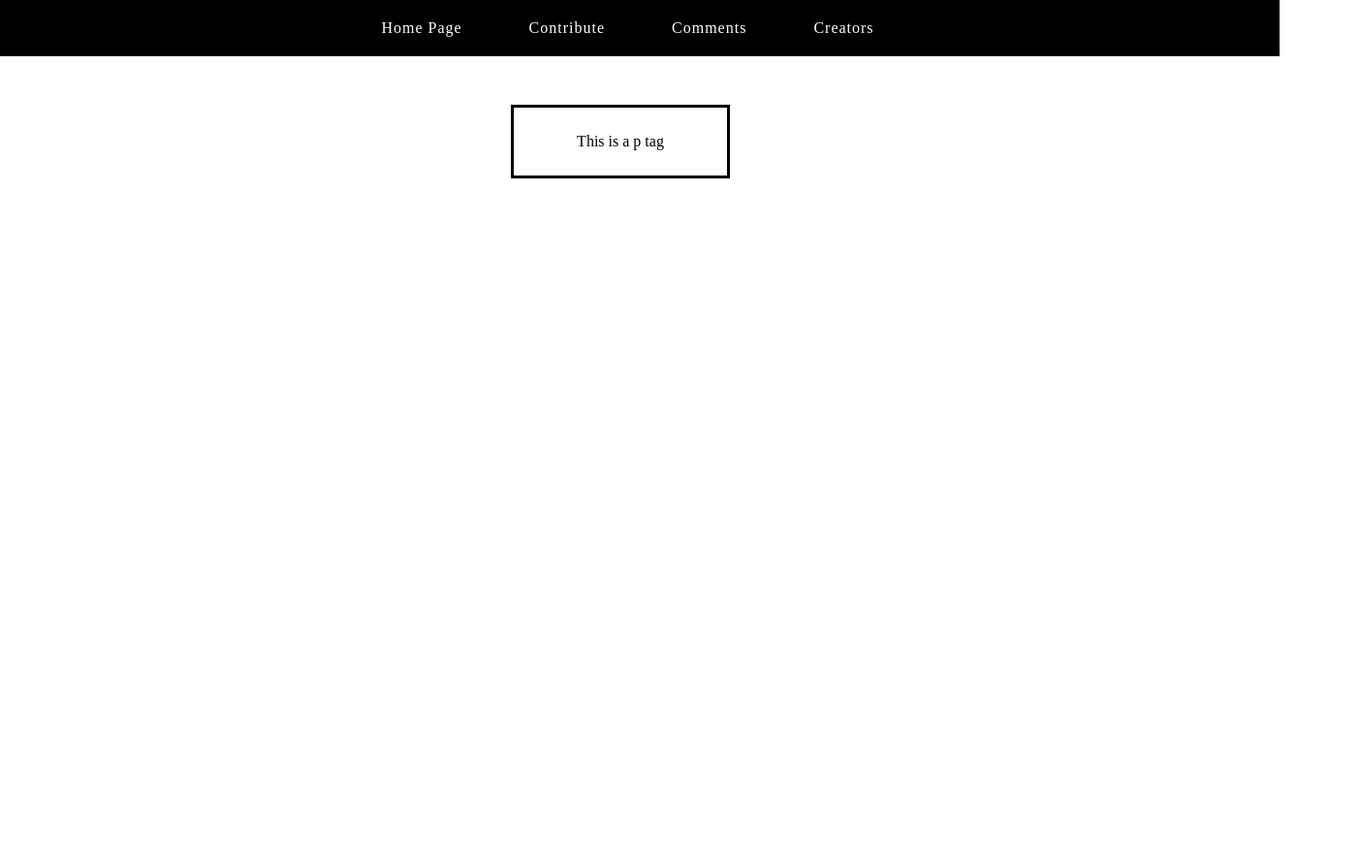
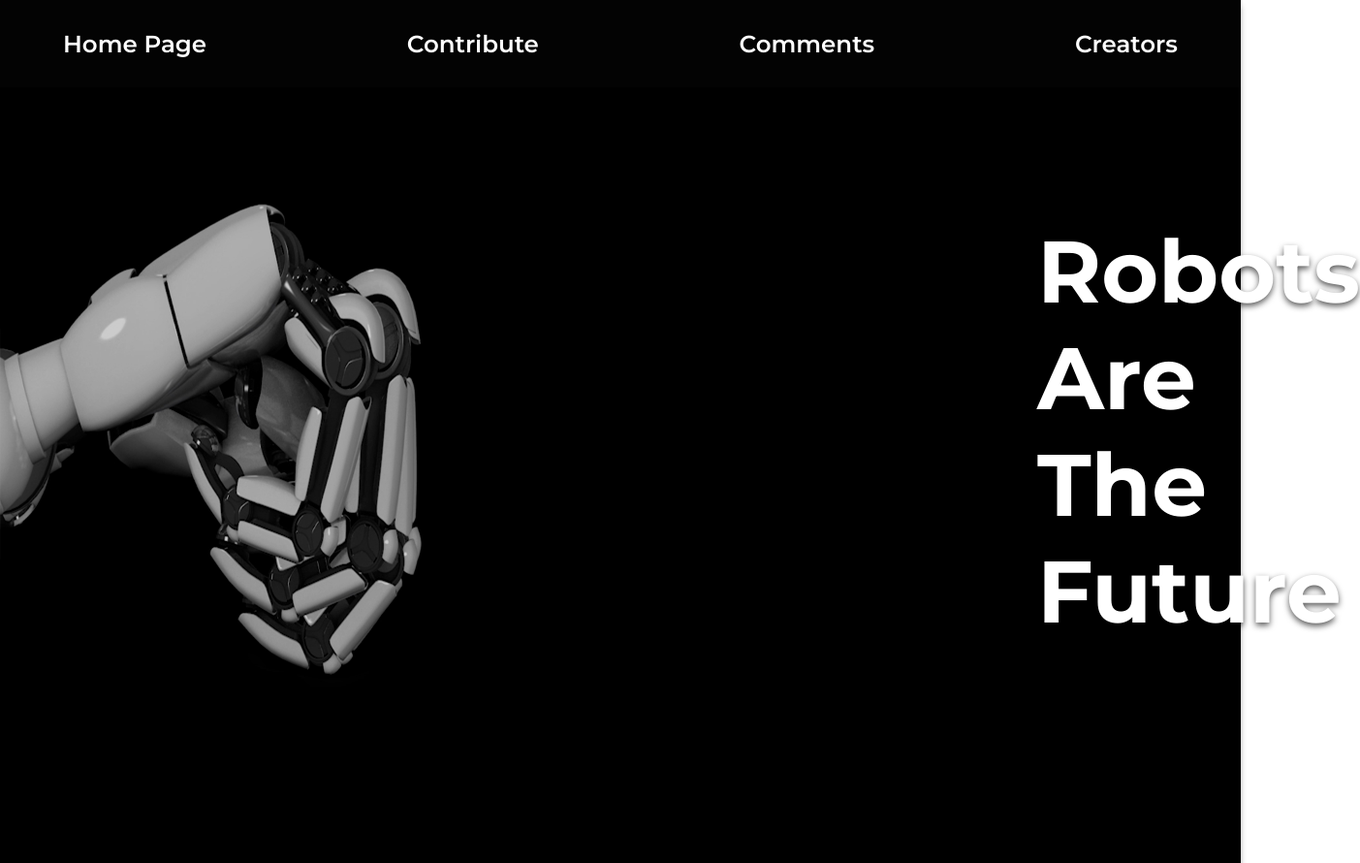
Before and after one commit to IYTihonov22/ADIC, a plain HTML site: page index.html in a window 1280 px wide. Shown: the whole page at 97% size, 1403 px wide, since content can reach past the window. Before the commit the page ends 800 px from the top, so only its background shows below. Drawn offline with Linux system fonts and the light colour scheme.

Commit message:
Remade the header, added welcome page

```diff
--- a/index.html
+++ b/index.html
@@ -3,23 +3,28 @@
 <head>
     <title>ADIC</title>
     <link rel="stylesheet" href="styles/style.css">
-
+    <link rel="preconnect" href="https://fonts.googleapis.com">
+    <link rel="preconnect" href="https://fonts.gstatic.com" crossorigin>
+    <link href="https://fonts.googleapis.com/css2?family=Montserrat:wght@500;600;700&display=swap" rel="stylesheet">
 </head>
 
 <body>
-<header>
-<nav>
-
+    <div class="header">
+        <div class="nav">
             <a href="#">Home Page</a>
             <a href="#">Contribute</a>
             <a href="#">Comments</a>
             <a href="#">Creators</a>
-
- </nav>
- </header>
- <div class="textbox">
-    <p>This is a p tag</p>
+            <!-- <input type="button" value="Home Page" onclick="index.html">
+            <input type="button" value="Contribute" onclick="">
+            <input type="button" value="Comments" onclick="">
+            <input type="button" value="Creators" onclick=""> -->
         </div>
-
+    </div>
+    <div class="welcome">
+        <h1 class="welcome__text">Robots Are <br> The Future</h1>
+        <img src="images/welcome-bg.jpg" class="welcome__bg">
+    </div>
+    <div class="content1"></div>
 </body>
 </html>
--- a/styles/style.css
+++ b/styles/style.css
@@ -1,12 +1,17 @@
-header {
+body {
+    margin: 0;
+    padding: 0;
+}
+
+.header {
+    z-index: 1000;
+    height: 90px;
     position: fixed;
-    top: 0;
-    left: 0;
     width: 100%;
-    background-color: black;
+    background-color: rgba(7,7,7,0.55);
     display: flex;
+    justify-content: center;
     align-items:center;
-    padding: 20px;
 }
 
 .logo {
@@ -17,31 +22,56 @@ header {
     height: 40px;
 }
 
-  nav {
-    margin-left:auto;
-    margin-right: auto;
+.nav {
+    display: flex;
+    justify-content: space-between;
+    width: 1150px;
+    margin: 0 auto;
 }
 
-  nav a {
+.nav a {
+    font-family: 'Montserrat', sans-serif;
+    font-size: 24.5px;
+    font-weight: 600;
+    /* cursor: pointer;
+    background-color: transparent;
+    border: none; */
     color: white;
     text-decoration: none;
-    padding:20px;
-    margin-right: 25px;
-    font-size: 16px;
-    letter-spacing: 1px;
-  }
-  nav a:hover {
-    background-color: darkblue;
+    letter-spacing:normal;
+    transition: color .15s linear;
 }
 
-  body {
-    padding-top: 80px;
+.nav a:hover {
+    color: #ccc;
 }
-  .textbox {
-    border: 3px solid black;
-    padding: 10px;
-    width: 200px;
-    margin: 20px auto;
-    text-align: center;
 
+.welcome {
+    align-items: center;
+    width: 100%;
+    height: 890px;
+    display: flex;
+    box-shadow: 0 6px 6px rgba(0,0,0,0.3);
+    z-index: 0;
 }
+
+.welcome__text {
+    font-family: 'Montserrat', sans-serif;
+    font-size: 90px;
+    font-weight: 800;
+    text-align: left;
+    margin-left: 1070px;
+    color: white;
+    font-size: 90px;
+    text-shadow: 0 2.5px 6px rgba(0,0,0,0.65);
+}
+
+.welcome__bg {
+    position: absolute;
+    filter: brightness(80%);
+    top: 0;
+    left: 0;
+    width: 100%;
+    height: 890px;
+    z-index: -1000;
+}
```
Also changed, not shown: images/desc1.jpg (added), images/desc2.jpg (added), images/desc3.jpg (added), images/welcome-bg.jpg (added). Lines whose indentation alone changed are shown as unchanged.
